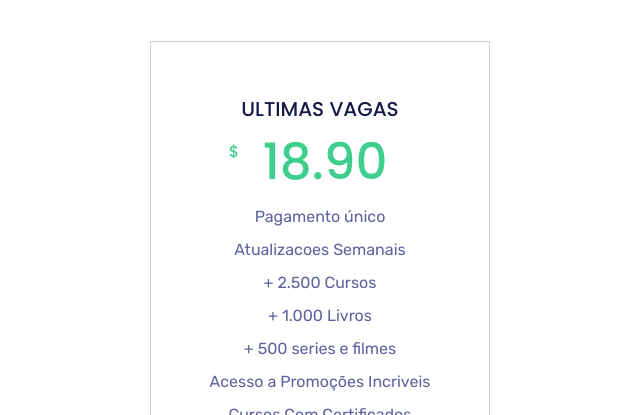
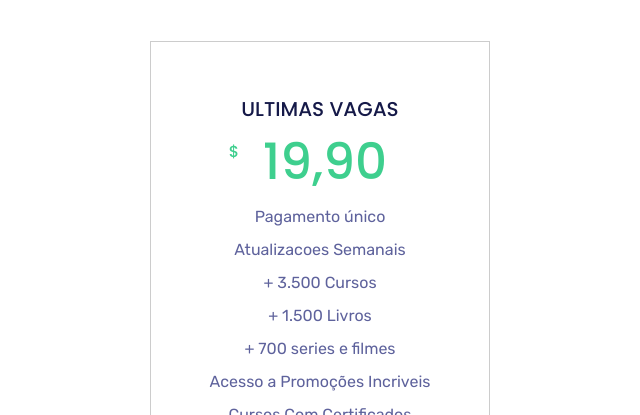
Before and after one commit to MdRhuan/AcessoLista, a plain HTML site: page index.html in a window 1280 px wide. Shown: the part 4227-4642 px from the top of the page, 320-960 px from the left. Drawn offline with Linux system fonts and the light colour scheme; files that its build step writes are made by us from their sources; files whose address does not match are found by name.

Commit message:
Update index.html
Atualização do preço e da lista de itens

```diff
--- a/index.html
+++ b/index.html
@@ -558,13 +558,13 @@
           <div class="pricing-table text-center">
             <div class="pricing-details">
               <h3>ULTIMAS VAGAS</h3>
-              <h1><span>$</span>18.90</h1>
+              <h1><span>$</span>19,90</h1>
               <ul>
                 <li>Pagamento único</li>
                 <li>Atualizacoes Semanais</li>
-                <li>+ 2.500 Cursos</li>
-                <li>+ 1.000 Livros</li>
-                <li>+ 500 series e filmes</li>
+                <li>+ 3.500 Cursos</li>
+                <li>+ 1.500 Livros</li>
+                <li>+ 700 series e filmes</li>
                 <li>Acesso a Promoções Incriveis</li>
                 <li>Cursos Com Certificados</li>
               </ul>
```
